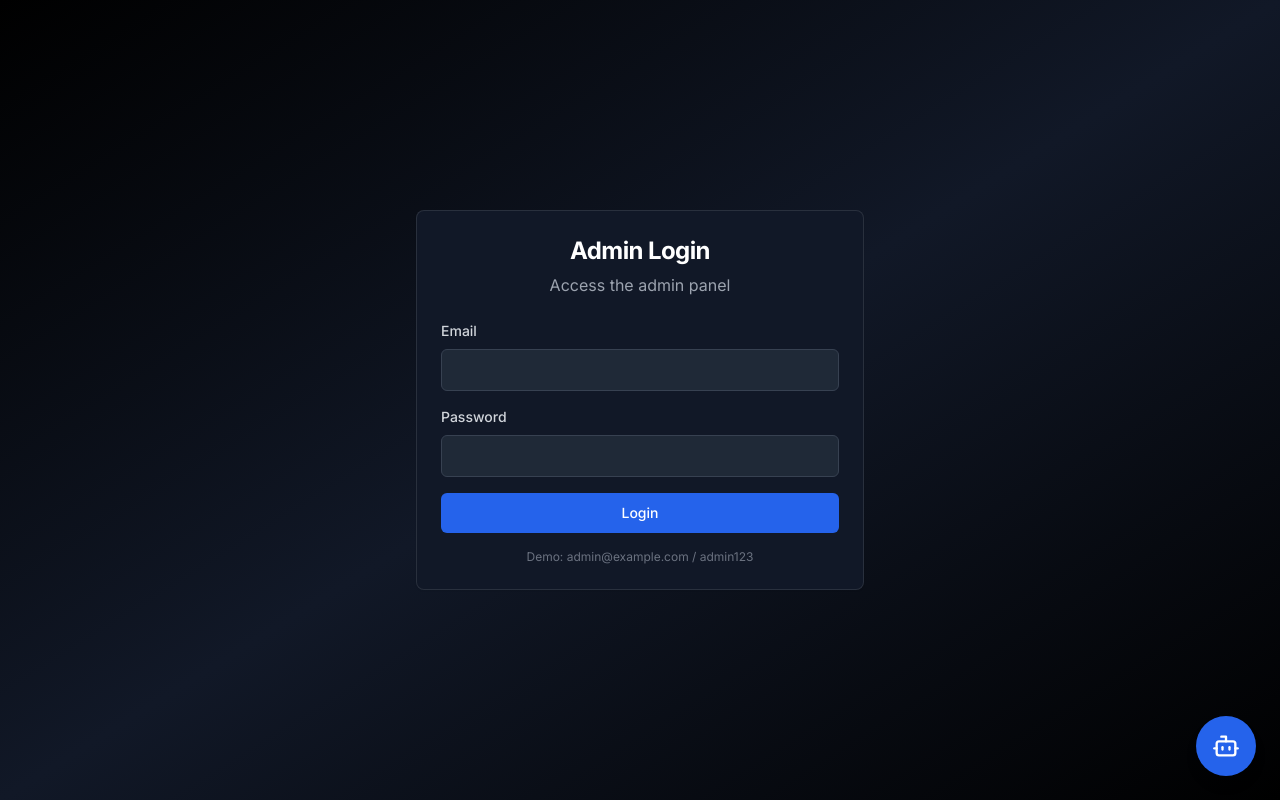
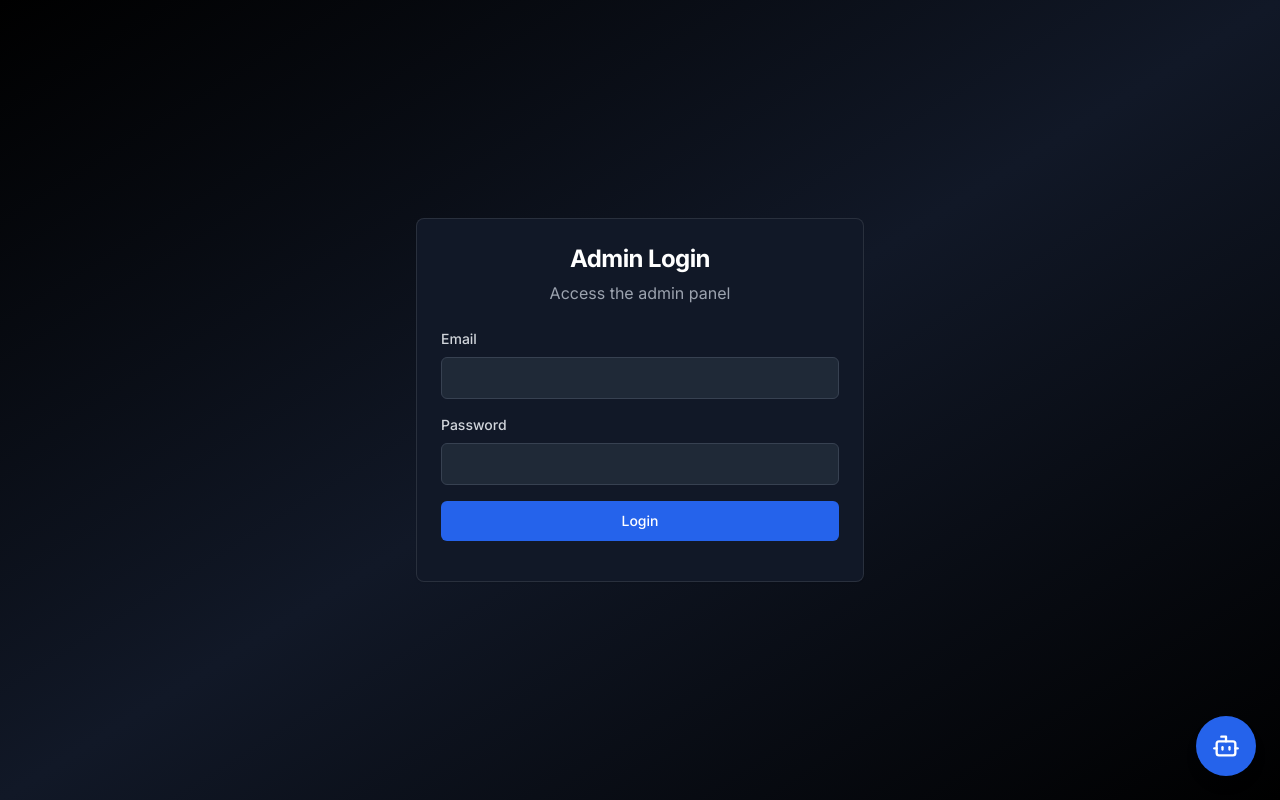
Before and after one commit to abdullah20mph/forge-kinetic-web, a React (Vite) app: page /admin/login in a window 1280 px wide. Built offline with nearby package versions, Linux system fonts and the light colour scheme.

Commit message:
Remove demo credentials from admin login

```diff
--- a/src/pages/AdminLogin.tsx
+++ b/src/pages/AdminLogin.tsx
@@ -83,7 +83,7 @@ const AdminLogin = () => {
             </Button>
           </form>
           <div className="mt-4 text-xs text-gray-500 text-center">
-            Demo: admin@example.com / admin123
+            {/* Demo: admin@example.com / admin123 */}
           </div>
         </CardContent>
       </Card>
```
